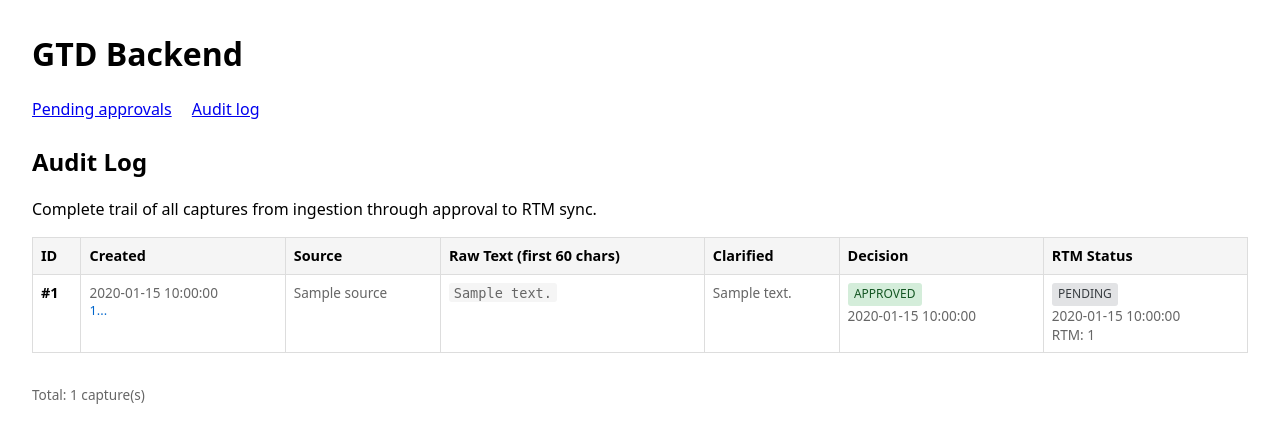
After one commit to iaarnio/gtd-backend, a FastAPI app: template app/templates/audit_log.html in a window 1280 px wide. The commit adds this page. Shown: the top 443 px of the page. Run offline with FastAPI, Linux system fonts and the light colour scheme; the template is opened without the code that fills it: most values are stand-ins (such as "Sample title", 1, 10 or a date in 2020); parts of the project's set-up code (start-up, migrations or seed data) failed here and were passed over.

Commit message:
Add audit log UI endpoint for complete capture trail visibility
Added /audit-log endpoint and template showing all captures with:
- Ingestion metadata (source, email_id, created_at)
- Clarification results (clarified_text, confidence)
- Decision history (decision_status, decision_at)
- RTM sync status (commit_status, last_attempt, rtm_task_id)

Simple HTML table interface with:
- Color-coded status badges
- Email links to original Gmail messages
- Newest captures first
- Shows complete capture lifecycle in one view

Navigation link added to base template for easy access.

Co-Authored-By: Claude Haiku 4.5 <noreply@anthropic.com>

```diff
--- a/app/main.py
+++ b/app/main.py
@@ -51,6 +51,47 @@ def health_check() -> dict:
     Basic health endpoint used to verify that the service is running.
     """
     return {"status": "ok"}
+
+
+@app.get("/audit-log", response_class=HTMLResponse)
+def audit_log(request: Request, db: Session = Depends(get_db)) -> HTMLResponse:
+    """
+    View complete audit trail of all captures with their full state:
+    - Ingestion details (source, email_id, timestamps)
+    - Clarification results
+    - User decisions
+    - RTM sync status
+    """
+    # Get all captures ordered by creation time (newest first)
+    captures = (
+        db.query(models.Capture)
+        .order_by(models.Capture.created_at.desc())
+        .all()
+    )
+
+    # Enrich captures with parsed clarification data
+    enriched = []
+    for c in captures:
+        clar = _parse_clarify_json(c.clarify_json) or {}
+        enriched.append({
+            "id": c.id,
+            "created_at": c.created_at,
+            "source": c.source,
+            "email_id": c.email_id,
+            "email_link": c.email_link,
+            "raw_text": c.raw_text[:100],  # First 100 chars
+            "clarified_text": clar.get("clarified_text", ""),
+            "decision_status": c.decision_status,
+            "decision_at": c.decision_at,
+            "commit_status": c.commit_status,
+            "last_commit_attempt_at": c.last_commit_attempt_at,
+            "rtm_task_id": c.rtm_task_id,
+        })
+
+    return templates.TemplateResponse(
+        "audit_log.html",
+        {"request": request, "captures": enriched},
+    )
 
 
 def _parse_clarify_json(raw: Optional[str]) -> Optional[Dict[str, Any]]:
--- /dev/null
+++ b/app/templates/audit_log.html
@@ -0,0 +1,83 @@
+{% extends "base.html" %}
+
+{% block title %}Audit Log{% endblock %}
+
+{% block content %}
+<h2>Audit Log</h2>
+<p>Complete trail of all captures from ingestion through approval to RTM sync.</p>
+
+<style>
+    .small { font-size: 0.85rem; color: #666; }
+    .badge { display: inline-block; padding: 0.2rem 0.4rem; border-radius: 3px; font-size: 0.75rem; text-transform: uppercase; margin-right: 0.5rem; }
+    .badge-proposed { background: #fff3cd; color: #856404; }
+    .badge-approved { background: #d4edda; color: #155724; }
+    .badge-rejected { background: #f8d7da; color: #721c24; }
+    .badge-pending { background: #e2e3e5; color: #383d41; }
+    .badge-committed { background: #d4edda; color: #155724; }
+    .badge-failed { background: #f8d7da; color: #721c24; }
+    .email-link { color: #0066cc; text-decoration: none; }
+    .email-link:hover { text-decoration: underline; }
+    table { font-size: 0.9rem; }
+    tr:hover { background-color: #f9f9f9; }
+</style>
+
+<table>
+    <thead>
+        <tr>
+            <th>ID</th>
+            <th>Created</th>
+            <th>Source</th>
+            <th>Raw Text (first 60 chars)</th>
+            <th>Clarified</th>
+            <th>Decision</th>
+            <th>RTM Status</th>
+        </tr>
+    </thead>
+    <tbody>
+    {% for capture in captures %}
+        <tr>
+            <td><strong>#{{ capture.id }}</strong></td>
+            <td class="small">
+                <div>{{ capture.created_at.strftime('%Y-%m-%d %H:%M:%S') }}</div>
+                {% if capture.email_id %}
+                    <div style="color: #999; font-size: 0.8rem;">
+                        {% if capture.email_link %}
+                            <a href="{{ capture.email_link }}" target="_blank" class="email-link">{{ capture.email_id[:20] }}...</a>
+                        {% else %}
+                            {{ capture.email_id[:20] }}...
+                        {% endif %}
+                    </div>
+                {% endif %}
+            </td>
+            <td><span class="small">{{ capture.source }}</span></td>
+            <td><span class="small"><code>{{ capture.raw_text }}</code></span></td>
+            <td><span class="small">{{ capture.clarified_text }}</span></td>
+            <td>
+                <span class="badge badge-{{ capture.decision_status }}">{{ capture.decision_status }}</span>
+                {% if capture.decision_at %}
+                    <div class="small">{{ capture.decision_at.strftime('%Y-%m-%d %H:%M:%S') }}</div>
+                {% endif %}
+            </td>
+            <td>
+                <span class="badge badge-{{ capture.commit_status }}">{{ capture.commit_status }}</span>
+                {% if capture.last_commit_attempt_at %}
+                    <div class="small">{{ capture.last_commit_attempt_at.strftime('%Y-%m-%d %H:%M:%S') }}</div>
+                {% endif %}
+                {% if capture.rtm_task_id %}
+                    <div class="small">RTM: {{ capture.rtm_task_id }}</div>
+                {% endif %}
+            </td>
+        </tr>
+    {% endfor %}
+    </tbody>
+</table>
+
+{% if not captures %}
+    <p><em>No captures yet.</em></p>
+{% else %}
+    <p class="small" style="margin-top: 2rem; color: #666;">
+        Total: {{ captures|length }} capture(s)
+    </p>
+{% endif %}
+
+{% endblock %}
--- a/app/templates/base.html
+++ b/app/templates/base.html
@@ -29,6 +29,7 @@
     <h1>GTD Backend</h1>
     <nav>
         <a href="/approvals">Pending approvals</a>
+        <a href="/audit-log">Audit log</a>
     </nav>
 </header>
 
```
